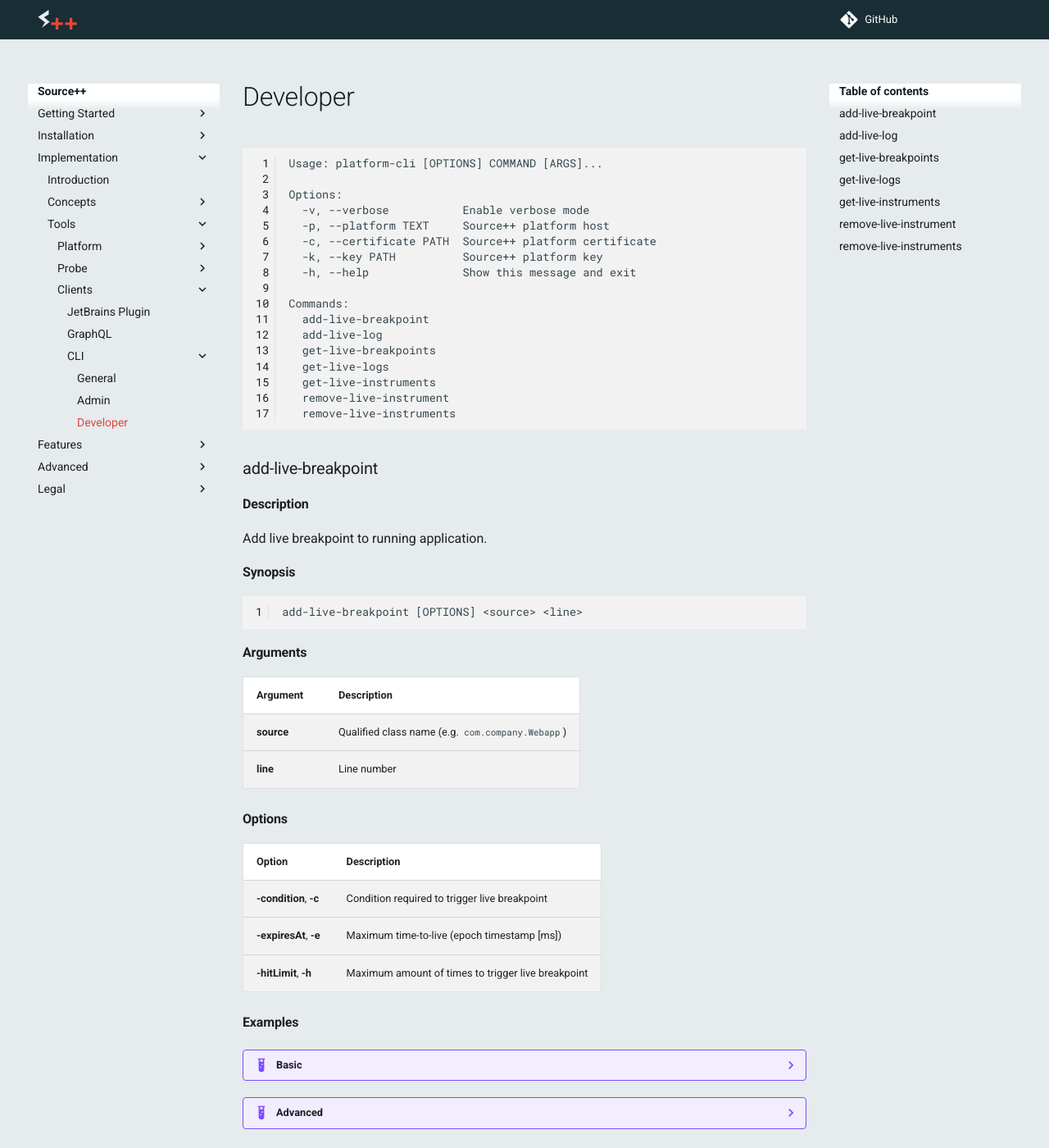
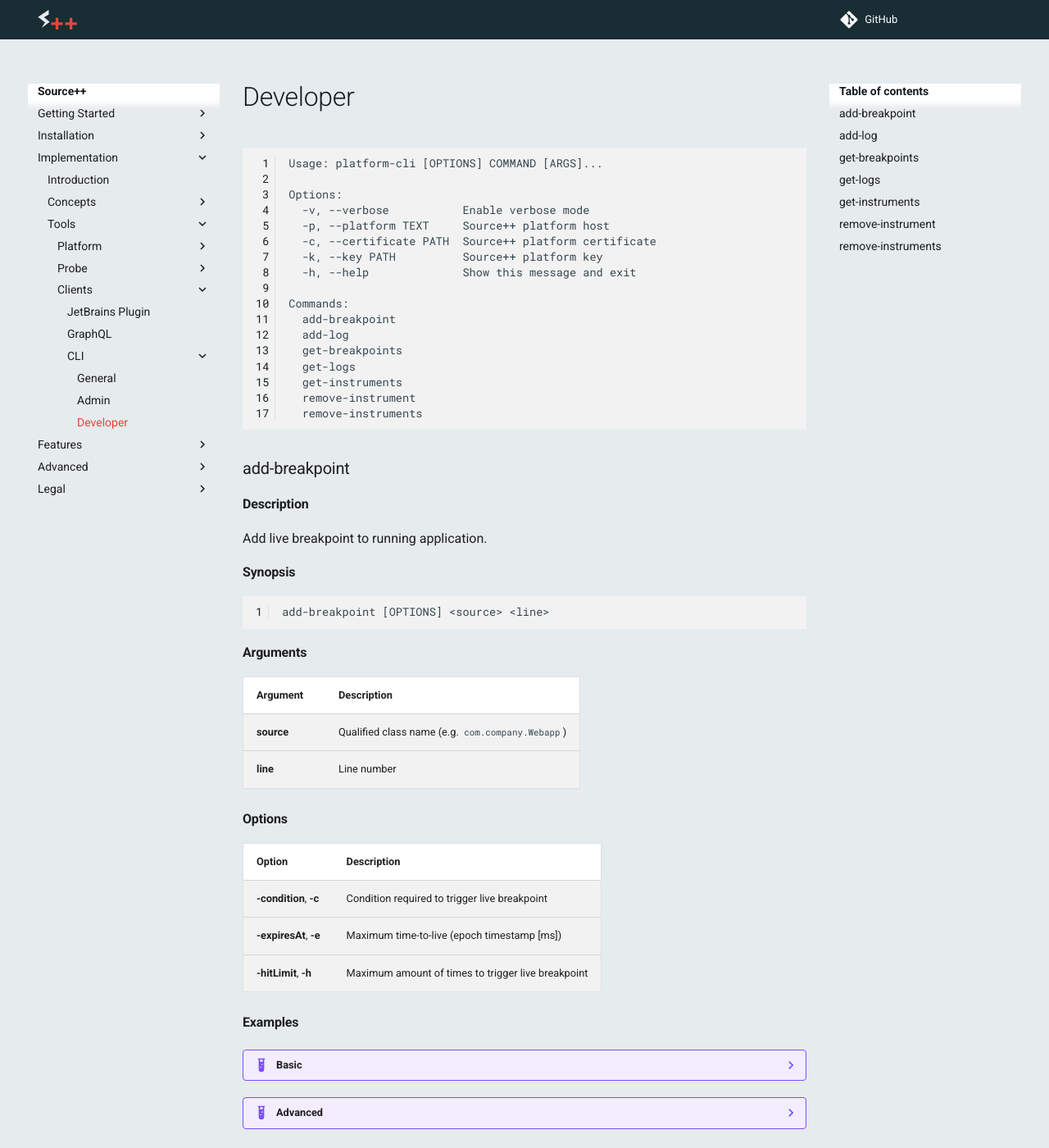
Before and after one commit to sourceplusplus/documentation, an MkDocs documentation site: the page built from docs/implementation/tools/clients/cli/developer.md, in a window 1280 px wide and 1400 px high. Shown: the whole window at 82% size. Built offline with MkDocs 1.6.1 and Material for MkDocs 9.7.7, drawn with Linux system fonts in a browser that asks for light colours; the version menu is left out; some of the changed text lies outside the part shown.

Commit message:
v0.2.2 cli

````diff
--- a/docs/implementation/tools/clients/cli/developer.md
+++ b/docs/implementation/tools/clients/cli/developer.md
@@ -11,16 +11,16 @@
   -h, --help              Show this message and exit
 
 Commands:
-  add-live-breakpoint
-  add-live-log
-  get-live-breakpoints
-  get-live-logs
-  get-live-instruments
-  remove-live-instrument
-  remove-live-instruments
+  add-breakpoint
+  add-log
+  get-breakpoints
+  get-logs
+  get-instruments
+  remove-instrument
+  remove-instruments
 ```
 
-### add-live-breakpoint
+### add-breakpoint
 
 #### Description
 
@@ -29,7 +29,7 @@
 #### Synopsis
 
 ```
-add-live-breakpoint [OPTIONS] <source> <line>
+add-breakpoint [OPTIONS] <source> <line>
 ```
 
 #### Arguments
@@ -52,7 +52,7 @@
 ??? example "Basic"
     **Input**:
     ```
-    add-live-breakpoint com.company.Webapp 42
+    add-breakpoint com.company.Webapp 42
     ```
 
     **Output**:
@@ -70,7 +70,7 @@
 ??? example "Advanced"
     **Input**:
     ```
-    add-live-breakpoint -c 1==1 -h 5 com.company.Webapp 42
+    add-breakpoint -c 1==1 -h 5 com.company.Webapp 42
     ```
 
     **Output**:
@@ -88,7 +88,7 @@
 
 ---
 
-### add-live-log
+### add-log
 
 #### Description
 
@@ -97,7 +97,7 @@
 #### Synopsis
 
 ```
-add-live-log [OPTIONS] <source> <line> <logFormat>
+add-log [OPTIONS] <source> <line> <logFormat>
 ```
 
 #### Arguments
@@ -122,7 +122,7 @@
 ??? example "Basic"
     **Input**:
     ```
-    add-live-log com.company.Webapp 42 "Hello world"
+    add-log com.company.Webapp 42 "Hello world"
     ```
 
     **Output**:
@@ -141,7 +141,7 @@
 ??? example "Advanced"
     **Input**:
     ```
-    add-live-log -l name1 -l name2 com.company.Webapp 42 "Hello {} and {}"
+    add-log -l name1 -l name2 com.company.Webapp 42 "Hello {} and {}"
     ```
 
     **Output**:
@@ -160,7 +160,7 @@
 
 ---
 
-### get-live-breakpoints
+### get-breakpoints
 
 #### Description
 
@@ -169,7 +169,7 @@
 #### Synopsis
 
 ```
-get-live-breakpoints
+get-breakpoints
 ```
 
 #### Examples
@@ -177,7 +177,7 @@
 ??? example "Basic"
     **Input**:
     ```
-    get-live-breakpoints
+    get-breakpoints
     ```
 
     **Output**:
@@ -195,7 +195,7 @@
 
 ---
 
-### get-live-logs
+### get-logs
 
 #### Description
 
@@ -204,7 +204,7 @@
 #### Synopsis
 
 ```
-get-live-logs
+get-logs
 ```
 
 #### Examples
@@ -212,7 +212,7 @@
 ??? example "Basic"
     **Input**:
     ```
-    get-live-logs
+    get-logs
     ```
 
     **Output**:
@@ -231,7 +231,7 @@
 
 ---
 
-### get-live-instruments
+### get-instruments
 
 #### Description
 
@@ -240,7 +240,7 @@
 #### Synopsis
 
 ```
-get-live-instruments
+get-instruments
 ```
 
 #### Examples
@@ -248,7 +248,7 @@
 ??? example "Basic"
     **Input**:
     ```
-    get-live-instruments
+    get-instruments
     ```
 
     **Output**:
@@ -278,7 +278,7 @@
 
 ---
 
-### remove-live-instrument
+### remove-instrument
 
 #### Description
 
@@ -287,7 +287,7 @@
 #### Synopsis
 
 ```
-remove-live-instrument <id>
+remove-instrument <id>
 ```
 
 #### Arguments
@@ -301,7 +301,7 @@
 ??? example "Basic"
     **Input**:
     ```
-    remove-live-instrument 6567ee97-ec61-4b23-80d7-cef8206b629e
+    remove-instrument 6567ee97-ec61-4b23-80d7-cef8206b629e
     ```
 
     **Output**:
@@ -318,7 +318,7 @@
 
 ---
 
-### remove-live-instruments
+### remove-instruments
 
 #### Description
 
@@ -327,7 +327,7 @@
 #### Synopsis
 
 ```
-remove-live-instruments <source> <line>
+remove-instruments <source> <line>
 ```
 
 #### Arguments
@@ -342,7 +342,7 @@
 ??? example "Basic"
     **Input**:
     ```
-    remove-live-instruments com.company.Webapp 42
+    remove-instruments com.company.Webapp 42
     ```
 
     **Output**:
````
